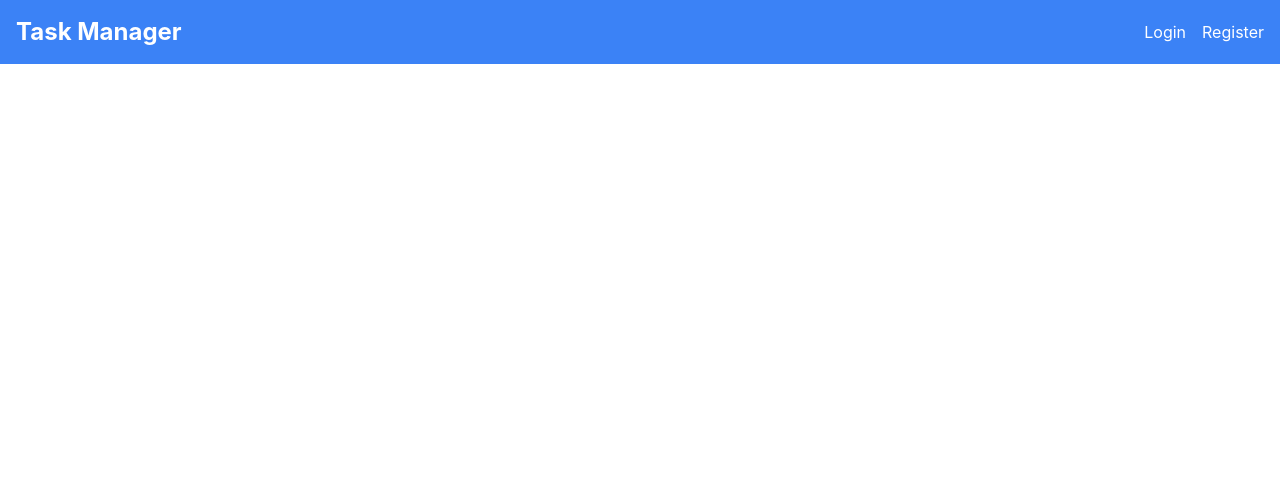
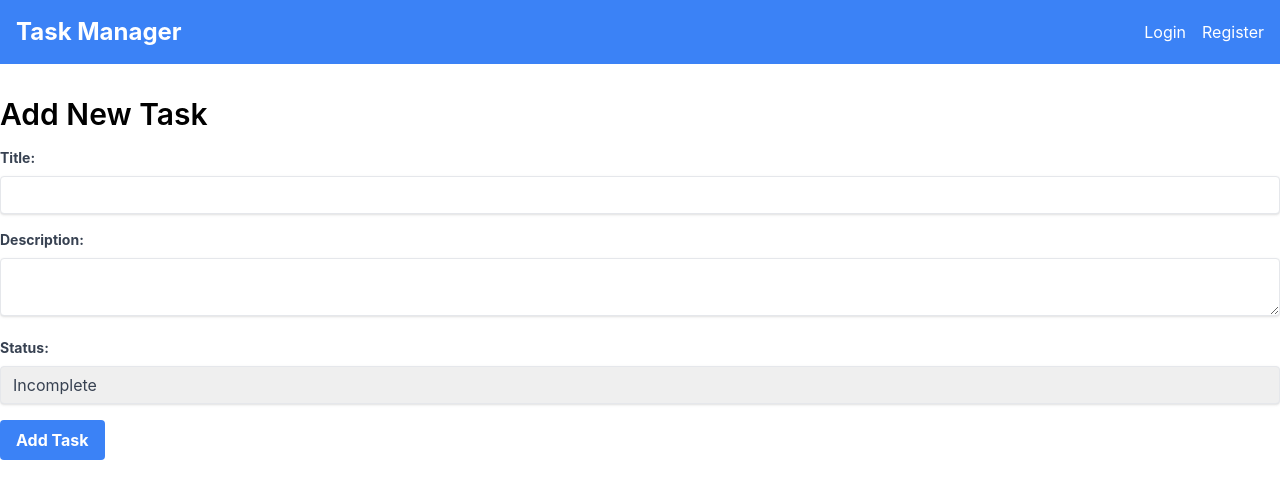
Before and after one commit to Ashisoma/task-manager, a React (Create React App) app: page /tasks/add in a window 1280 px wide. Shown: the top 498 px of the page. Built offline with nearby package versions, Linux system fonts and the light colour scheme.

Commit message:
ui: cool stuff

```diff
--- a/src/App.js
+++ b/src/App.js
@@ -9,6 +9,7 @@ import { AuthProvider } from './components/AuthContext';
 import ProtectedRoute from './Protected';
 import Navbar from './components/Navbar';
 import { useState } from 'react';
+import NewTask from './components/NewTask';
 
 function App() {
 
@@ -18,6 +19,7 @@ function App() {
   const handleLogout = () => {
     localStorage.removeItem("jwtToken");
     setIsAuthenticated(false);
+    Navigate('/');
   };
 
   return (
@@ -30,7 +32,8 @@ function App() {
             <Route path="/register" element={<RegisterForm setIsAuthenticated={setIsAuthenticated} />} />
             <Route path="/" element={<TaskList />} />
             <Route path="/tasks" element={<TaskList />} />
-            <Route path="/tasks/:id" element={TaskDetails} />
+            <Route path="/tasks/add" element={<NewTask />} />
+            <Route path="/tasks/:taskId" element={<TaskDetails/>} />
           </Routes>
         </div>
       </Router>
--- a/src/components/Navbar.jsx
+++ b/src/components/Navbar.jsx
@@ -2,6 +2,7 @@ import React from "react";
 import { Link } from "react-router-dom";
 
 const Navbar = ({ isAuthenticated, handleLogout }) => {
+  console.log(isAuthenticated)
   return (
     <nav className="bg-blue-500 p-4">
       <div className="container mx-auto flex justify-between items-center">
--- /dev/null
+++ b/src/components/NewTask.jsx
@@ -0,0 +1,100 @@
+import React, { useState } from "react";
+import { useHistory, useNavigate } from "react-router-dom";
+import axios from "axios";
+
+function NewTask() {
+  const navigate = useNavigate();
+  const [newTask, setNewTask] = useState({
+    title: "",
+    description: "",
+    status: false,
+  });
+
+  const apiUrl = "https://tasks-api-yq7g.onrender.com/tasks";
+
+  const handleInputChange = (e) => {
+    const { name, value } = e.target;
+    setNewTask({ ...newTask, [name]: value });
+  };
+
+  const handleSubmit = (e) => {
+    e.preventDefault();
+    const jwtToken = localStorage.getItem("jwtToken");
+    console.log(jwtToken);
+
+    const headers = {
+      "Content-Type": "application/json",
+      authorization: `${jwtToken}`,
+    };
+
+    // Send a POST request to create a new task
+    axios
+      .post(apiUrl, newTask, {
+        headers: {
+          "Content-Type": "application/json",
+          Authorization: `${localStorage.getItem("jwtToken")}`, // Add JWT token from local storage
+        },
+      })
+      .then((response) => {
+        console.log(response.data);
+        // Redirect to the task list page after successfully adding a new task
+        navigate("/tasks");
+      })
+      .catch((error) => {
+        console.log(error.message);
+      });
+  };
+
+  return (
+    <div className="container mx-auto mt-8">
+      <h1 className="text-3xl font-semibold mb-4">Add New Task</h1>
+      <form onSubmit={handleSubmit}>
+        <div className="mb-4">
+          <label className="block text-gray-700 text-sm font-bold mb-2">
+            Title:
+          </label>
+          <input
+            type="text"
+            name="title"
+            value={newTask.title}
+            onChange={handleInputChange}
+            className="w-full px-3 py-2 leading-tight text-gray-700 border rounded shadow appearance-none focus:outline-none focus:shadow-outline"
+          />
+        </div>
+        <div className="mb-4">
+          <label className="block text-gray-700 text-sm font-bold mb-2">
+            Description:
+          </label>
+          <textarea
+            name="description"
+            value={newTask.description}
+            onChange={handleInputChange}
+            className="w-full px-3 py-2 leading-tight text-gray-700 border rounded shadow appearance-none focus:outline-none focus:shadow-outline"
+          />
+        </div>
+        <div className="mb-4">
+          <label className="block text-gray-700 text-sm font-bold mb-2">
+            Status:
+          </label>
+          <select
+            name="status"
+            value={newTask.status}
+            onChange={handleInputChange}
+            className="w-full px-3 py-2 leading-tight text-gray-700 border rounded shadow appearance-none focus:outline-none focus:shadow-outline"
+          >
+            <option value={false}>Incomplete</option>
+            <option value={true}>Completed</option>
+          </select>
+        </div>
+        <button
+          type="submit"
+          className="bg-blue-500 hover:bg-blue-700 text-white font-bold py-2 px-4 rounded focus:outline-none focus:shadow-outline"
+        >
+          Add Task
+        </button>
+      </form>
+    </div>
+  );
+}
+
+export default NewTask;
--- a/src/components/RegisterForm.jsx
+++ b/src/components/RegisterForm.jsx
@@ -3,7 +3,7 @@ import React, { useState } from "react";
 
 import { Link, useNavigate } from "react-router-dom";
 
-function RegisterForm() {
+function RegisterForm({ setIsAuthenticated }) {
   const navigate = useNavigate();
 
   const [passwordMatch, setPasswordMatch] = useState(true);
@@ -43,6 +43,7 @@ function RegisterForm() {
       console.log("Registration successful! JWT token:", jwtToken);
       // Save the JWT token in localStorage or state for future use
       localStorage.setItem("jwtToken", jwtToken);
+      setIsAuthenticated(true);
       localStorage.setItem("user", JSON.stringify(response.data));
       localStorage.setItem("_id", response.data._id);
       navigate("/tasks");
--- a/src/components/TaskDetail.jsx
+++ b/src/components/TaskDetail.jsx
@@ -3,8 +3,9 @@ import { useParams, Link, useHistory, useNavigate } from "react-router-dom";
 import axios from "axios";
 
 function TaskDetails() {
+  const { taskId } = useParams();
   const navigate = useNavigate();
-  const { taskId } = useParams();
+
   const [task, setTask] = useState(null);
   const [isEditing, setIsEditing] = useState(false);
   const [editedTitle, setEditedTitle] = useState("");
@@ -72,6 +73,13 @@ function TaskDetails() {
       )
       .then(() => {
         setIsEditing(false);
+        // Update the task state with the edited properties
+        setTask((prevTask) => ({
+          ...prevTask,
+          title: editedTitle,
+          status: editedStatus,
+          description: editedDescription,
+        }));
       })
       .catch((error) => {
         console.error("Error saving changes:", error);
@@ -91,7 +99,7 @@ function TaskDetails() {
       .delete(`${apiUrl}/tasks/${taskId}`, { headers })
       .then(() => {
         // Handle successful deletion
-        navigate('/tasks')
+        navigate("/tasks");
       })
       .catch((error) => {
         console.error("Error deleting task:", error);
@@ -105,38 +113,50 @@ function TaskDetails() {
           <h1 className="text-3xl font-semibold mb-4">Task Details</h1>
           {isEditing ? (
             <div>
-            <label className="block text-gray-700 text-sm font-bold mb-2">Title:</label>
+              <label className="block text-gray-700 text-sm font-bold mb-2">
+                Title:
+              </label>
               <input
                 type="text"
                 value={editedTitle}
                 onChange={(e) => setEditedTitle(e.target.value)}
                 className="w-full px-3 py-2 leading-tight text-gray-700 border rounded shadow appearance-none focus:outline-none focus:shadow-outline"
               />
-            <label className="block text-gray-700 text-sm font-bold mt-3 mb-2">Status:</label>
-            <input
-              type="text"
-              value={editedStatus}
-              onChange={(e) => setEditedStatus(e.target.value)}
-              className="w-full px-3 py-2 leading-tight text-gray-700 border rounded shadow appearance-none focus:outline-none focus:shadow-outline"
-            />
-            <label className="block text-gray-700 text-sm font-bold mt-3 mb-2">Description:</label>
+
+              <div>
+                <p className="mb-2">
+                  Status: {editedStatus ? "Completed" : "Incomplete"}
+                </p>
+                <button
+                  onClick={() => setEditedStatus(!editedStatus)}
+                  className="bg-blue-500 hover:bg-blue-700 text-white font-bold py-2 px-4 rounded focus:outline-none focus:shadow-outline mr-2"
+                >
+                  Toggle Status
+                </button>
+              </div>
+
+              <label className="block text-gray-700 text-sm font-bold mt-3 mb-2">
+                Description:
+              </label>
               <textarea
                 value={editedDescription}
                 onChange={(e) => setEditedDescription(e.target.value)}
-              className="w-full px-3 py-2 leading-tight text-gray-700 border rounded shadow appearance-none focus:outline-none focus:shadow-outline"
+                className="w-full pt-3 mt-1 px-3 py-2 leading-tight text-gray-700 border rounded shadow appearance-none focus:outline-none focus:shadow-outline"
               />
               <button
                 onClick={handleSave}
-              className="bg-blue-500 hover:bg-blue-700 text-white font-bold py-2 px-4 rounded focus:outline-none focus:shadow-outline"
+                className="bg-blue-500 mt-5 hover:bg-blue-700 text-white font-bold py-2 px-4 rounded focus:outline-none focus:shadow-outline"
               >
                 Save
               </button>
             </div>
           ) : (
             <div>
-            <p className="mb-2">Task ID: {task._id}</p>
+              {/* <p className="mb-2">Task ID: {task._id}</p> */}
               <p className="mb-2">Title: {task.title}</p>
-            <p className="mb-2">Status: {task.status ? "Completed" : "Incomplete"}</p>
+              <p className="mb-2">
+                Status: {task.status ? "Completed" : "Incomplete"}
+              </p>
               <p className="mb-2">Description: {task.description}</p>
               <p className="mb-2">Created at: {formatDate(task.createdAt)}</p>
               <button
--- a/src/components/TaskList.jsx
+++ b/src/components/TaskList.jsx
@@ -49,17 +49,21 @@ function TaskList() {
   };
 
   return (
-    <div className="bg-gray-200 min-h-screen flex items-center justify-center">
+    <div className="bg-white-200 min-h-screen">
       <div className="container mx-auto mt-8">
-        <h1 className="text-3xl font-semibold mb-4">Task List</h1>
-
+        <div className="flex justify-between items-center mb-4">
+          <h1 className="text-3xl font-semibold">Task List</h1>
+          <Link to="/tasks/add" className="bg-blue-500 hover:bg-blue-700 text-white font-bold py-2 px-4 rounded focus:outline-none focus:shadow-outline">
+            Add New Task
+          </Link>
+        </div>
         {loading ? (
           <p>Loading tasks...</p>
         ) : (
           <div className="grid grid-cols-2 gap-4">
             {tasks.map((task) => (
               <div key={task._id} className="py-2">
-                <Link to={`/task/${task._id}`}>
+                <Link to={`/tasks/${task._id}`}>
                   <div className="p-4 border rounded-lg shadow-md hover:shadow-lg">
                     <h2 className="font-bold">{task.title}</h2>
                     <div>
@@ -78,29 +82,7 @@ function TaskList() {
           </div>
         )}
 
-        {/* {loading ? (
-          <p>Loading tasks...</p>
-        ) : (
-          <ul>
-            {tasks.map((task) => (
-              <li key={task._id} className="py-2">
-                <Link to={`/task/${task._id}`}>
-                  <div className="p-4 border rounded-lg shadow-md hover:shadow-lg">
-                    <p className="font-bold">{task.title}</p>
-                    <p><strong>Status:</strong> {task.status}</p>
-                    <p><strong>Description:</strong> {task.description}</p>
-                  </div>
-                </Link>
-                <button
-                  className="mt-2 bg-red-500 text-white p-2 rounded hover:bg-red-600"
-                  onClick={() => handleDeleteTask(task._id)}
-                >
-                  Delete
-                </button>
-              </li>
-            ))}
-          </ul>
-        )} */}
+
       </div>
     </div>
   );
```
Also changed, not shown: src/components/LoginForm.jsx (+3 -9 lines). Lines whose indentation alone changed are shown as unchanged.
